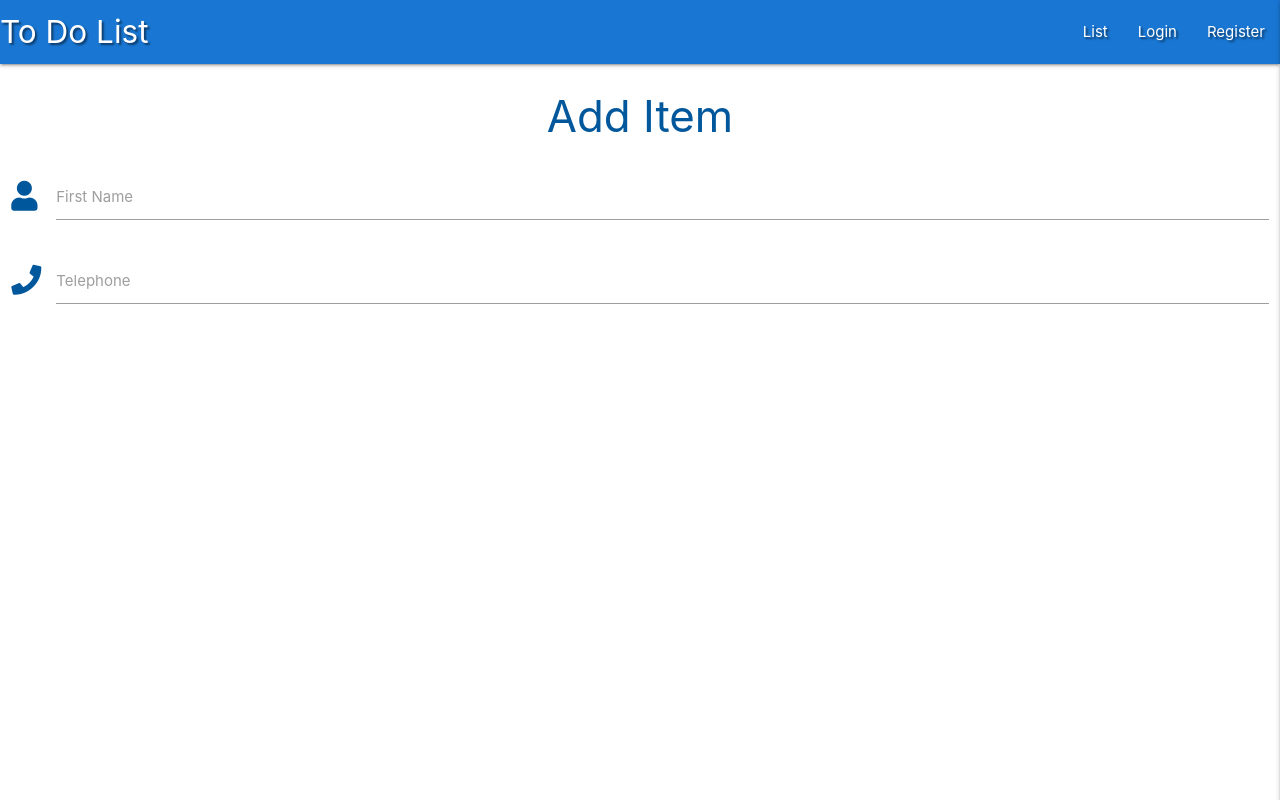
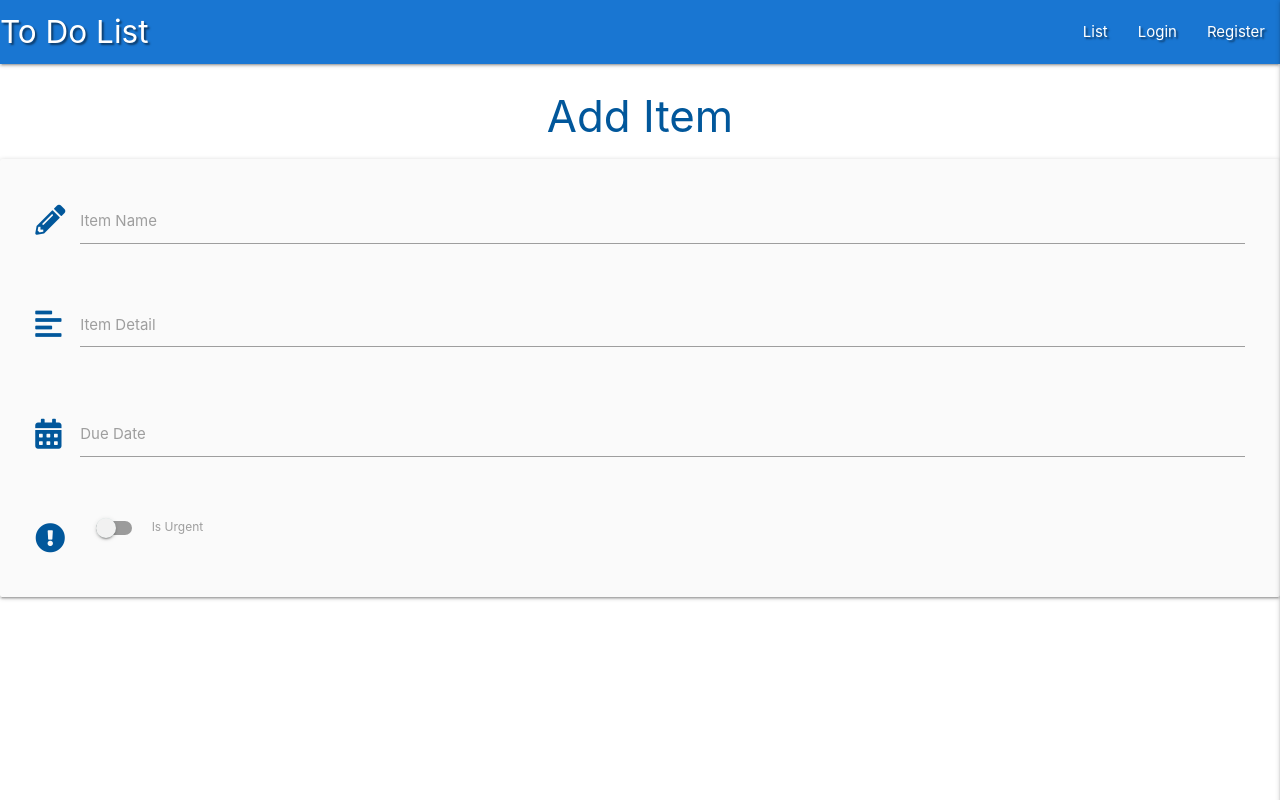
Before and after one commit to Tipoki13/to-do-list, a Flask app: page /add_item in a window 1280 px wide. Run offline with Flask 2, Linux system fonts and the light colour scheme; some libraries are stand-ins or nearby versions.

Commit message:
Add item form

```diff
--- a/static/js/script.js
+++ b/static/js/script.js
@@ -2,4 +2,12 @@ $(document).ready(function(){
     $(".sidenav").sidenav({edge: "right"});
     $('.collapsible').collapsible();
     $('.tooltipped').tooltip();
+    $('.datepicker').datepicker({
+        format: "dd mmmm, yyyy",
+        yearRange: 3,
+        showClearBtn: true,
+        i18n: {
+            done: "Select"
+        }
+    });
   });
--- a/templates/add_item.html
+++ b/templates/add_item.html
@@ -3,18 +3,41 @@
 
     <h3 class="light-blue-text text-darken-4 center-align">Add Item</h3>
 
-    <div class="row">
+    <div class="row card-panel grey lighten-5">
         <form class="col s12" method="POST" action="">
             <div class="row">
                 <div class="input-field col s12">
-                    <i class="fas fa-user prefix light-blue-text text-darken-4"></i>
-                    <input id="icon_prefix" type="text" class="validate">
-                    <label for="icon_prefix">First Name</label>
+                    <i class="fas fa-pencil-alt prefix light-blue-text text-darken-4"></i>
+                    <input id="item_name" name="item_name" minlength="5" maxlength="50"
+                        type="text" class="validate" required>
+                    <label for="item_name">Item Name</label>
                 </div>
+            </div>
+            <div class="row">
                 <div class="input-field col s12">
-                    <i class="fas fa-phone prefix light-blue-text text-darken-4"></i>
-                    <input id="icon_telephone" type="tel" class="validate">
-                    <label for="icon_telephone">Telephone</label>
+                    <i class="fas fa-align-left prefix light-blue-text text-darken-4"></i>
+                    <textarea id="item_detail" name="item_detail" minlength="5" maxlength="200"
+                        class="materialize-textarea validate" required></textarea>
+                    <label for="item_detail">Item Detail</label>
+                </div>
+            </div>
+            <div class="row">
+                <div class="input-field col s12">
+                    <i class="fas fa-calendar-alt prefix light-blue-text text-darken-4"></i>
+                    <input id="due_date" name="due_date" type="text" class="datepicker validate" required>
+                    <label for="due_date">Due Date</label>
+                </div>
+            </div>
+            <div class="row">
+                <div class="input-field col s12">
+                    <div class="switch">
+                        <i class="fas fa-exclamation-circle prefix light-blue-text text-darken-4"></i>
+                        <label for="is_urgent">
+                            <input type="checkbox" id="is_urgent" name="is_urgent">
+                            <span class="lever"></span>
+                            Is Urgent
+                        </label>
+                    </div>
                 </div>
             </div>
         </form>
--- a/templates/to_do.html
+++ b/templates/to_do.html
@@ -9,14 +9,14 @@
             <li>
                 <div class="collapsible-header white-text light-blue darken-4 text-shadow">
                     <i class="fas fa-caret-down"></i>
-                    <strong>{{ to_do.title }}</strong> : {{ to_do.due_date }}
+                    <strong>{{ to_do.item_name }}</strong> : {{ to_do.due_date }}
                     {% if to_do.is_urgent == "on" %}
                         <i class="fas fa-exclamation-circle light-blue-text text-lighten-2 tooltipped"
                             data-position="right" data-tooltip="URGENT!"></i>
                     {% endif %}
                 </div>
                 <div class="collapsible-body">
-                    <p>{{ to_do.detail }}</p>
+                    <p>{{ to_do.item_detail }}</p>
                 </div>
             </li>
             {% endfor %}
```
